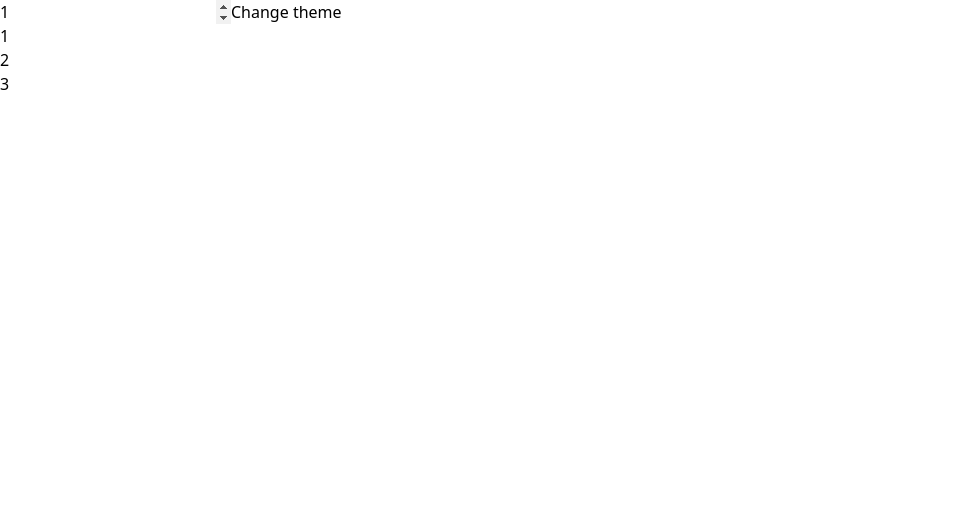
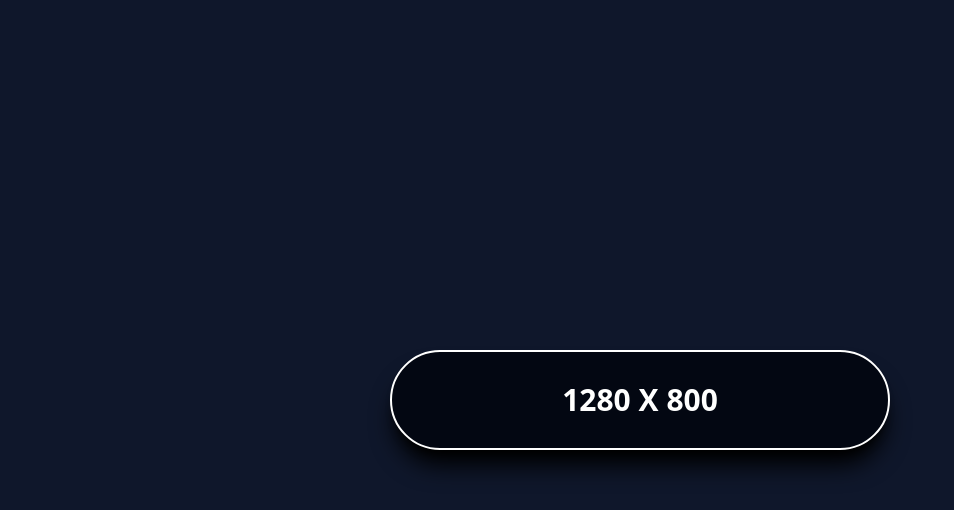
Before and after one commit to snippet-labs/REACTLAB, a React (Vite) app: page / in a window 1280 px wide. Shown: the top 510 px of the page, without its empty margins (0-954 px from the left). Built offline with nearby package versions, Linux system fonts and the light colour scheme.

Commit message:
tushit(tiy-window-tape): Completed WindowTape

```diff
--- a/src/App.jsx
+++ b/src/App.jsx
@@ -9,13 +9,14 @@ import DisplayList from "./components/Hooks/useCallback/DisplayList";
 // TRY IT YOURSELF COMPONENTS
 import FormDetails from "./tryityourself/Akash/FormDetails";
 import RandomBackground from "./tryityourself/Akash/RandomBackground";
+import WindowTape from "./tryityourself/Tushit/WindowTape";
 
 // PROJECTS
 import StopWatch from "./project/StopWatch/StopWatch";
 
 const App = () => {
 
-  return <DisplayList />;
+  return <WindowTape/>;
 
 };
 
--- a/src/index.css
+++ b/src/index.css
@@ -3,3 +3,4 @@
 @import "./tryityourself/Akash/FormDetails.style.css";
 @import "./tryityourself/Akash/RandomBackground.style.css";
 @import "./project/StopWatch/StopWatch.style.css";
+@import "./tryityourself/Tushit/WindowTape.style.css";
--- /dev/null
+++ b/src/tryityourself/Tushit/WindowTape.jsx
@@ -0,0 +1,23 @@
+import React,{useState,useEffect} from 'react'
+
+
+const WindowTape = () => {
+
+        const [width, setWidth] = useState(window.innerWidth);
+        const [height, setHeight] = useState(window.innerHeight);
+        useEffect(() => {
+            const handleWidth = () => setWidth(window.innerWidth);
+            window.addEventListener('resize', handleWidth);
+            const handleHeight = () => setHeight(window.innerHeight);
+            window.addEventListener('resize', handleHeight);
+          }, []);
+          return (
+            <div className='bg'>
+    <div className='text'>
+      <p>{width} X {height}</p>
+    </div>
+    </div>
+  )
+}
+
+export default WindowTape;
--- /dev/null
+++ b/src/tryityourself/Tushit/WindowTape.style.css
@@ -0,0 +1,6 @@
+.text {
+    @apply w-[500px] h-[100px] flex justify-center items-center p-2 text-3xl font-semibold text-white border-[2.5px] border-white rounded-full bg-gray-950 shadow-xl shadow-black;
+  }
+  .bg {
+    @apply h-screen flex justify-center items-center bg-slate-900;
+  }
```
